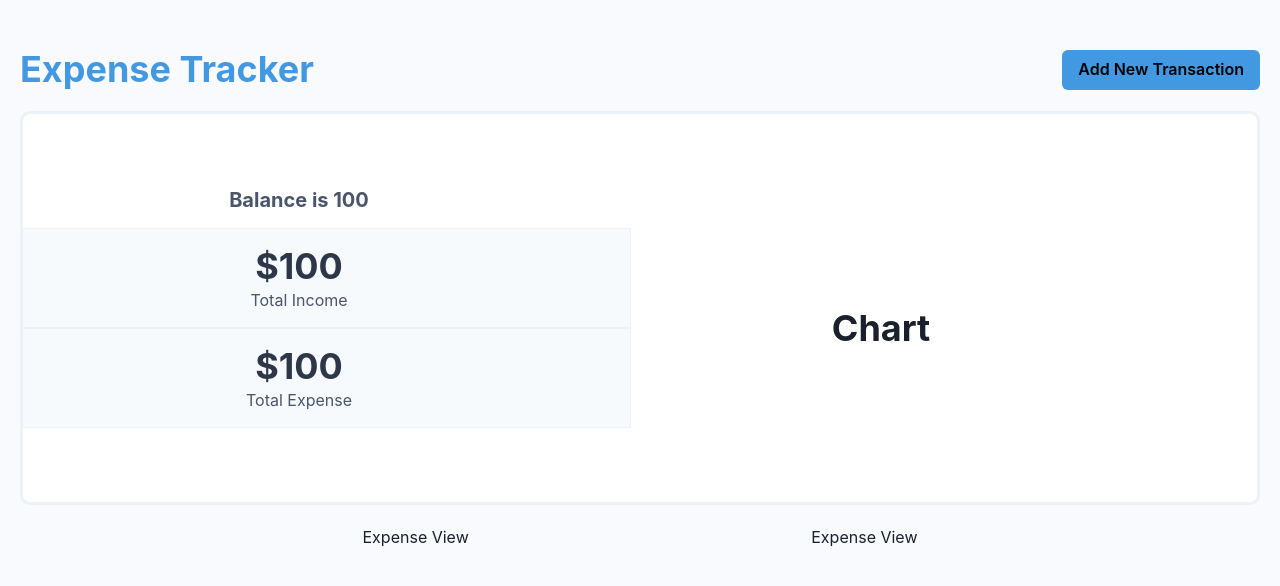
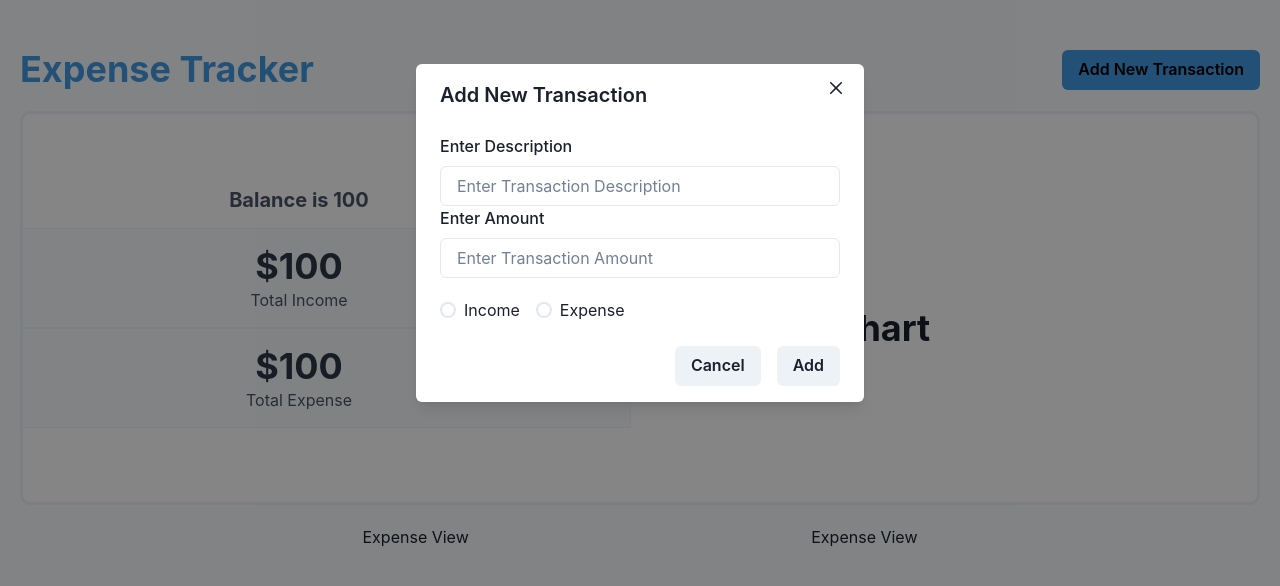
Before and after one commit to JD-Daehyun/myexpensetracker, a React (Create React App) app: page / in a window 1280 px wide. Both pictures are taken after a click on the button "Add New Transaction". Shown: the top 586 px of the page. Built offline with nearby package versions, Linux system fonts and the light colour scheme.

Commit message:
Add onClose isOpen to Modal in Transaction Form

```diff
--- a/src/components/add-transaction/index.jsx
+++ b/src/components/add-transaction/index.jsx
@@ -1,5 +1,5 @@
 import {
-    Button,
+  Button,
   FormControl,
   FormLabel,
   Input,
@@ -14,9 +14,9 @@ import {
   RadioGroup,
 } from "@chakra-ui/react";
 
-export default function TransactionForm() {
+export default function TransactionForm({ onClose, isOpen }) {
   return (
-    <Modal>
+    <Modal isOpen={isOpen} onClose={onClose}>
       <form>
         <ModalOverlay />
         <ModalContent>
@@ -39,13 +39,19 @@ export default function TransactionForm() {
                 type="number"
               />
             </FormControl>
-            <RadioGroup mt={'5'} >
-                <Radio name="type" colorScheme="blue" value="income">Income</Radio>
-                <Radio name="type" colorScheme="red" value="expense">Expense</Radio>
+            <RadioGroup mt={"5"}>
+              <Radio name="type" colorScheme="blue" value="income" mr={'4'}>
+                Income
+              </Radio>
+              <Radio name="type" colorScheme="red" value="expense">
+                Expense
+              </Radio>
             </RadioGroup>
           </ModalBody>
           <ModalFooter>
-            <Button mr={'4'}>Cancel</Button>
+            <Button mr={"4"} onClick={onClose}>
+              Cancel
+            </Button>
             <Button>Add</Button>
           </ModalFooter>
         </ModalContent>
```
